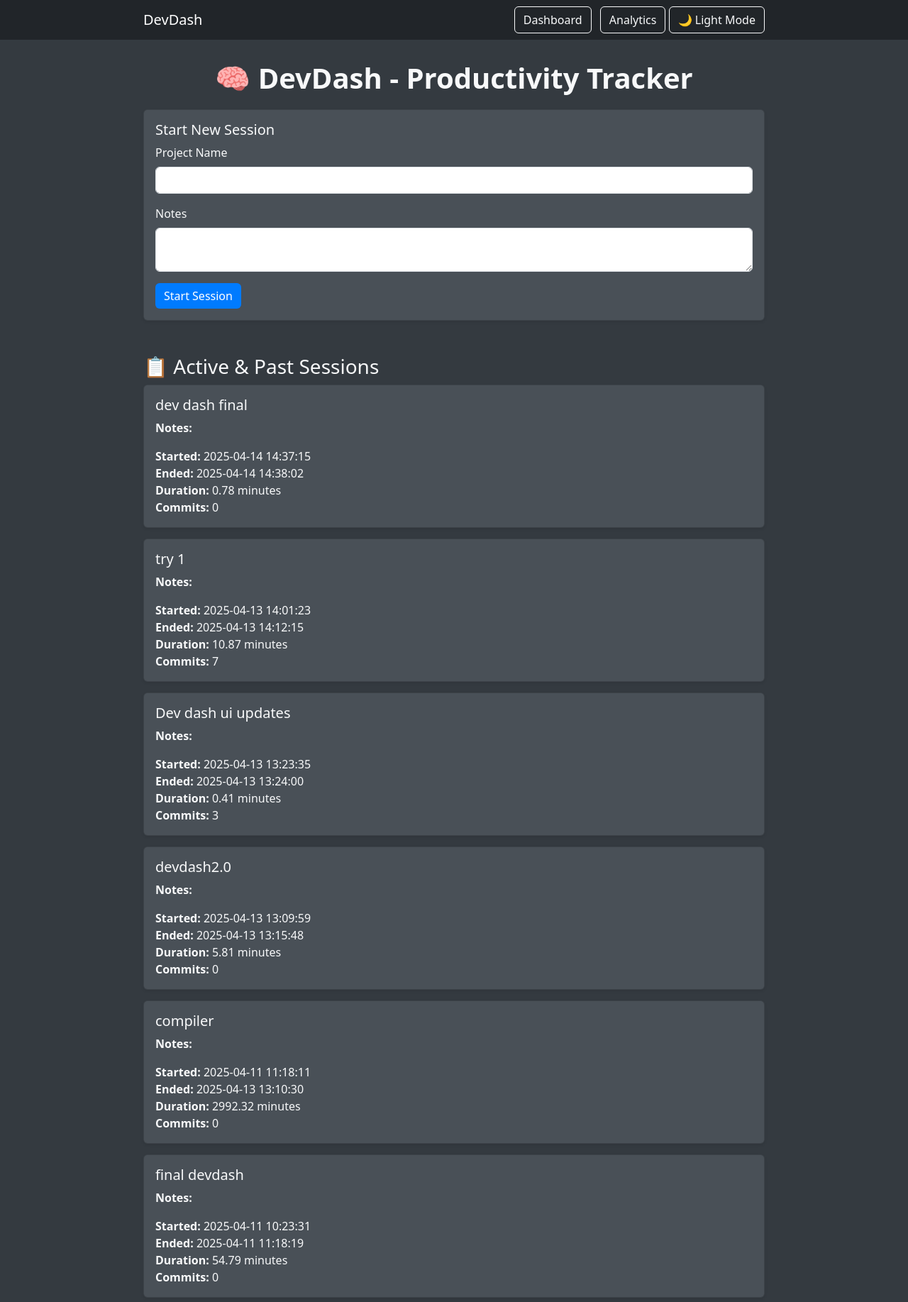
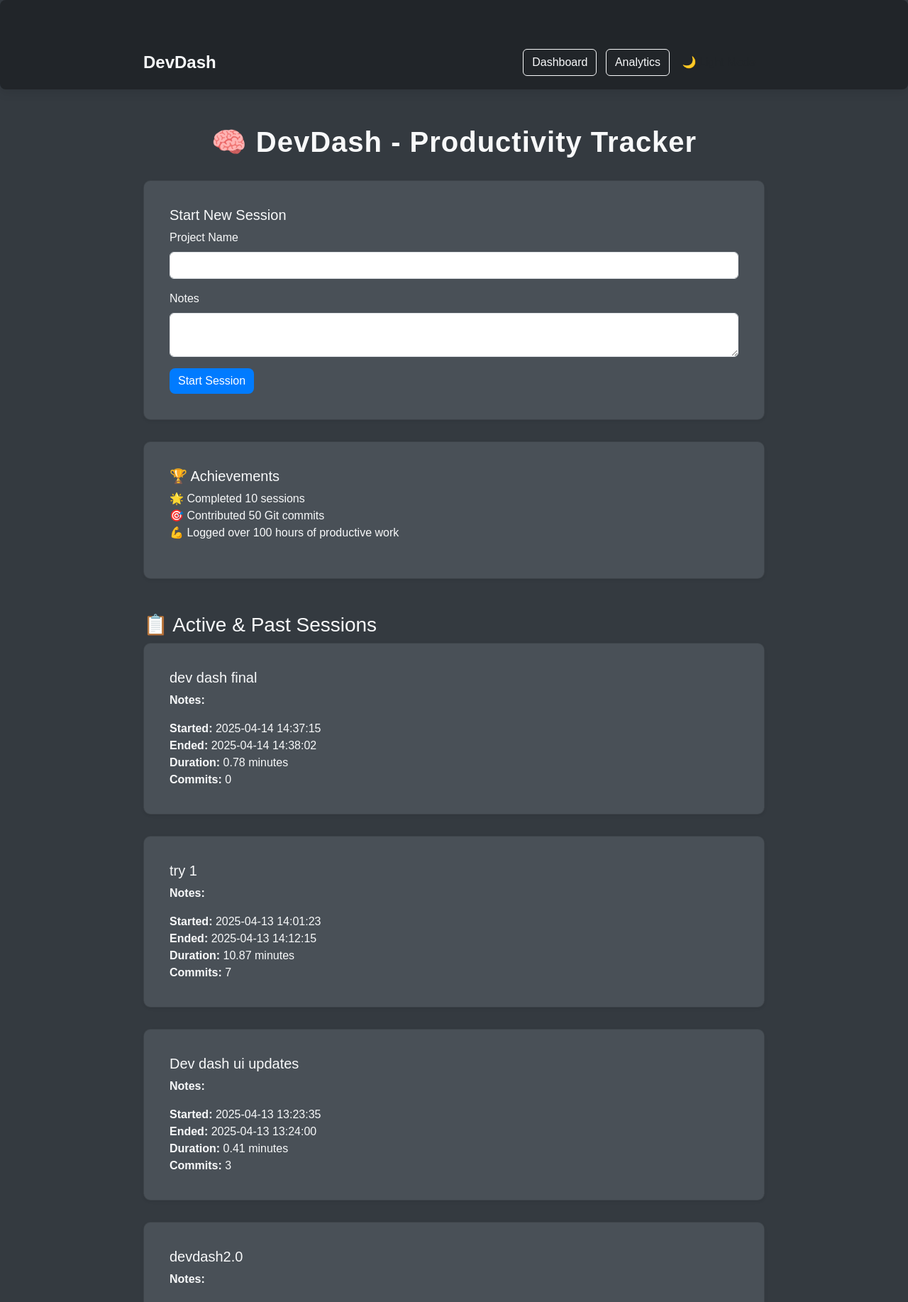
Before and after one commit to gavish47/Dev-Dash, a Flask app: page / in a window 1280 px wide. Shown: the top 1835 px of the page at 71% size. Run offline with Flask 3, Linux system fonts and the light colour scheme.

Commit message:
Initial push to Dev-Dash

```diff
--- a/app.py
+++ b/app.py
@@ -6,6 +6,8 @@
 import time
 import threading
 import webbrowser
+import logging
+from sqlalchemy.exc import SQLAlchemyError
 
 # Initialize Flask app
 app = Flask(__name__)
@@ -16,6 +18,9 @@
 
 # Initialize the database
 db = SQLAlchemy(app)
+
+# Logging configuration
+logging.basicConfig(level=logging.INFO, format='%(asctime)s - %(levelname)s - %(message)s')
 
 # Database model for sessions
 class Session(db.Model):
@@ -52,14 +57,19 @@
 def start_session():
     project_name = request.form['project_name']
     notes = request.form.get('notes', '')
+
+    if not project_name:
+        return "Project name is required", 400  # Ensure project name is provided
+
     new_session = Session(project_name=project_name, notes=notes)
 
     try:
         db.session.add(new_session)
         db.session.commit()
         return redirect(url_for('index'))
-    except:
-        return "There was an issue starting the session."
+    except SQLAlchemyError as e:
+        logging.error(f"Database error: {e}")
+        return "There was an issue starting the session.", 500
 
 # Route to end a session
 @app.route('/end', methods=['POST'])
@@ -69,17 +79,19 @@
 
     session.end_time = datetime.datetime.utcnow()
     session.duration = (session.end_time - session.start_time).total_seconds() / 60  # in minutes
-    git_commits_raw = request.form.get('git_commits', '0')
+
     try:
-        session.git_commits = int(git_commits_raw or 0)
+        git_commits_raw = request.form.get('git_commits', '0')
+        session.git_commits = int(git_commits_raw) if git_commits_raw.isdigit() else 0
     except ValueError:
         session.git_commits = 0
 
     try:
         db.session.commit()
         return redirect(url_for('index'))
-    except:
-        return "There was an issue ending the session."
+    except SQLAlchemyError as e:
+        logging.error(f"Database error: {e}")
+        return "There was an issue ending the session.", 500
 
 # Route to refresh and view all sessions
 @app.route('/refresh')
@@ -95,7 +107,7 @@
     if not sessions:
         return render_template('analytics.html', no_data=True)
 
-    total_duration = sum(s.duration for s in sessions if s.duration)
+    total_duration = sum(s.duration for s in sessions if s.duration) or 0
     durations = [s.duration for s in sessions if s.duration is not None]
     avg_duration = total_duration / len(durations) if durations else 0
     total_commits = sum(s.git_commits for s in sessions if s.git_commits is not None)
@@ -113,20 +125,25 @@
     plt.figure(figsize=(8, 6))
     plt.pie(sizes, labels=labels, autopct='%1.1f%%', startangle=140)
     plt.axis('equal')
+
     chart_path = os.path.join('static', 'project_distribution.png')
-    plt.savefig(chart_path)
-    plt.close()
+    try:
+        plt.savefig(chart_path)
+        plt.close()
+    except Exception as e:
+        logging.error(f"Error generating pie chart: {e}")
+        chart_path = None
 
     return render_template(
         'analytics.html',
-        total_duration=total_duration or 0,
-        avg_duration=avg_duration or 0,
-        total_commits=total_commits or 0,
+        total_duration=total_duration,  # Ensure total_duration is always valid
+        avg_duration=avg_duration,
+        total_commits=total_commits,
         chart_path=chart_path,
         no_data=False,
-        project_names=labels if labels is not None else [],
-        project_times=sizes if sizes is not None else [],
-        durations=durations if durations is not None else []
+        project_names=labels,
+        project_times=sizes,
+        durations=durations
     )
 
 # Start the Flask server
--- a/templates/index.html
+++ b/templates/index.html
@@ -5,39 +5,13 @@
   <title>DevDash – Productivity Tracker</title>
   <link href="https://cdn.jsdelivr.net/npm/bootstrap@5.3.0/dist/css/bootstrap.min.css" rel="stylesheet">
   <style>
+    /* Global Styles */
     body {
       background-color: #343a40;
       color: #f8f9fa;
+      font-family: 'Arial', sans-serif;
       transition: background-color 0.3s, color 0.3s;
-    }
-    .container {
-      max-width: 900px;
-    }
-    .card {
-      margin-bottom: 15px;
-      background-color: #495057;
-      color: #f8f9fa;
-    }
-    h1 {
-      margin-top: 30px;
-      margin-bottom: 20px;
-      font-weight: 700;
-    }
-    .btn-primary {
-      background-color: #007bff;
-      border: none;
-    }
-    .btn-primary:hover {
-      background-color: #0056b3;
-    }
-    .navbar {
-      margin-bottom: 30px;
-      background-color: #212529;
-    }
-    footer {
-      margin-top: 50px;
-      text-align: center;
-      color: #888;
+      margin: 0;
     }
 
     /* Light Mode Styles */
@@ -45,14 +19,90 @@
       background-color: #f8f9fa;
       color: #212529;
     }
+
+    .container {
+      max-width: 900px;
+      margin-top: 50px;
+    }
+
+    h1 {
+      margin-bottom: 30px;
+      font-weight: 700;
+      letter-spacing: 1px;
+      text-align: center;
+    }
+
+    /* Navbar Styling */
+    .navbar {
+      background-color: #212529;
+      box-shadow: 0 4px 15px rgba(0, 0, 0, 0.1);
+      border-radius: 8px;
+      margin-bottom: 40px;
+      padding: 15px;
+      transition: background-color 0.3s;
+    }
+
+    .navbar.light-mode {
+      background-color: #f8f9fa;
+    }
+
+    .navbar-brand {
+      font-size: 1.5em;
+      font-weight: bold;
+      color: #f8f9fa;
+    }
+
+    .btn-outline-light {
+      border-color: #f8f9fa;
+      color: #f8f9fa;
+      transition: background-color 0.3s, color 0.3s;
+    }
+
+    .btn-outline-light:hover {
+      background-color: #f8f9fa;
+      color: #212529;
+    }
+
+    /* Button Styling */
+    .btn-primary {
+      background-color: #007bff;
+      border: none;
+      transition: background-color 0.3s, box-shadow 0.3s ease;
+      border-radius: 8px;
+    }
+
+    .btn-primary:hover {
+      background-color: #0056b3;
+      box-shadow: 0 6px 15px rgba(0, 0, 0, 0.1);
+    }
+
+    /* Card Styling */
+    .card {
+      background-color: #495057;
+      color: #f8f9fa;
+      border-radius: 10px;
+      box-shadow: 0 4px 10px rgba(0, 0, 0, 0.1);
+      transition: transform 0.3s ease, box-shadow 0.3s ease;
+      margin-bottom: 30px;
+      padding: 20px;
+    }
+
+    .card:hover {
+      transform: translateY(-5px);
+      box-shadow: 0 6px 15px rgba(0, 0, 0, 0.15);
+    }
+
     .card.light-mode {
       background-color: #ffffff;
       color: #212529;
     }
-    .navbar.light-mode {
-      background-color: #f8f9fa;
+
+    footer {
+      margin-top: 50px;
+      text-align: center;
+      color: #888;
+      font-size: 0.9em;
     }
-
   </style>
 </head>
 <body class="dark-mode">
@@ -63,13 +113,13 @@
     <div>
       <a class="btn btn-outline-light me-2" href="/">Dashboard</a>
       <a class="btn btn-outline-light" href="/analytics">Analytics</a>
-      <button class="btn btn-outline-light" id="modeToggle">🌙 Light Mode</button>
+      <button class="btn" id="modeToggle">🌙 Light Mode</button>
     </div>
   </div>
 </nav>
 
 <div class="container">
-  <h1 class="text-center">🧠 DevDash - Productivity Tracker</h1>
+  <h1>🧠 DevDash - Productivity Tracker</h1>
 
   <!-- Start Session Form -->
   <div class="card shadow-sm">
@@ -86,6 +136,18 @@
         </div>
         <button type="submit" class="btn btn-primary">Start Session</button>
       </form>
+    </div>
+  </div>
+
+  <!-- Achievements Section -->
+  <div class="card shadow-sm">
+    <div class="card-body">
+      <h5 class="card-title">🏆 Achievements</h5>
+      <ul class="list-unstyled">
+        <li>🌟 Completed 10 sessions</li>
+        <li>🎯 Contributed 50 Git commits</li>
+        <li>💪 Logged over 100 hours of productive work</li>
+      </ul>
     </div>
   </div>
 
@@ -106,11 +168,7 @@
         {% else %}
         <div>
           <strong>⏱️ Session Timer:</strong>
-          <span id="timer-{{ session.id }}" data-seconds="0" data-active-session="true" data-session-id="{{ session.id }}">00:00:00</span>
-        </div>
-        <div class="mt-2">
-          <button type="button" class="btn btn-success start-timer-btn" data-session-id="{{ session.id }}">Start Timer</button>
-          <button type="button" class="btn btn-warning stop-timer-btn" data-session-id="{{ session.id }}">Stop Timer</button>
+          <span id="timer-{{ session.id }}" class="timer" data-seconds="0" data-active-session="true" data-session-id="{{ session.id }}">00:00:00</span>
         </div>
         <form method="POST" action="/end" class="mt-3">
           <input type="hidden" name="session_id" value="{{ session.id }}">
@@ -132,16 +190,59 @@
 </footer>
 
 <script>
+  const timers = {};
+
+  function formatTime(seconds) {
+    const hrs = String(Math.floor(seconds / 3600)).padStart(2, '0');
+    const mins = String(Math.floor((seconds % 3600) / 60)).padStart(2, '0');
+    const secs = String(seconds % 60).padStart(2, '0');
+    return `${hrs}:${mins}:${secs}`;
+  }
+
+  function startTimer(sessionId) {
+    const span = document.getElementById(`timer-${sessionId}`);
+    let seconds = parseInt(span.getAttribute("data-seconds")) || 0;
+
+    if (timers[sessionId]) return; // Prevent duplicates
+
+    timers[sessionId] = setInterval(() => {
+      seconds++;
+      span.setAttribute("data-seconds", seconds);
+      span.textContent = formatTime(seconds);
+      span.classList.add("running");
+    }, 1000);
+  }
+
+  function stopTimer(sessionId) {
+    if (timers[sessionId]) {
+      clearInterval(timers[sessionId]);
+      delete timers[sessionId];
+    }
+  }
+
+  // Auto-start timers for active sessions
+  document.querySelectorAll("span[data-active-session='true']").forEach(el => {
+    const sessionId = el.getAttribute("data-session-id");
+    startTimer(sessionId);
+  });
+
+  // Auto-stop timer on end form submit
+  document.querySelectorAll("form[action='/end']").forEach(form => {
+    form.addEventListener('submit', (e) => {
+      const sessionId = form.querySelector("input[name='session_id']").value;
+      stopTimer(sessionId);
+    });
+  });
+
+  // Light/Dark Mode Toggle
   const modeToggle = document.getElementById('modeToggle');
   modeToggle.addEventListener('click', () => {
     document.body.classList.toggle('light-mode');
     document.querySelectorAll('.card').forEach(el => el.classList.toggle('light-mode'));
     document.querySelectorAll('.navbar').forEach(el => el.classList.toggle('light-mode'));
-    if (document.body.classList.contains('light-mode')) {
-      modeToggle.textContent = "🌙 Dark Mode";
-    } else {
-      modeToggle.textContent = "🌙 Light Mode";
-    }
+    modeToggle.textContent = document.body.classList.contains('light-mode')
+      ? "🌙 Dark Mode"
+      : "🌙 Light Mode";
   });
 </script>
 
```
Also changed, not shown: instance/devdash.db (added), static/project_distribution.png, 2 other files.
